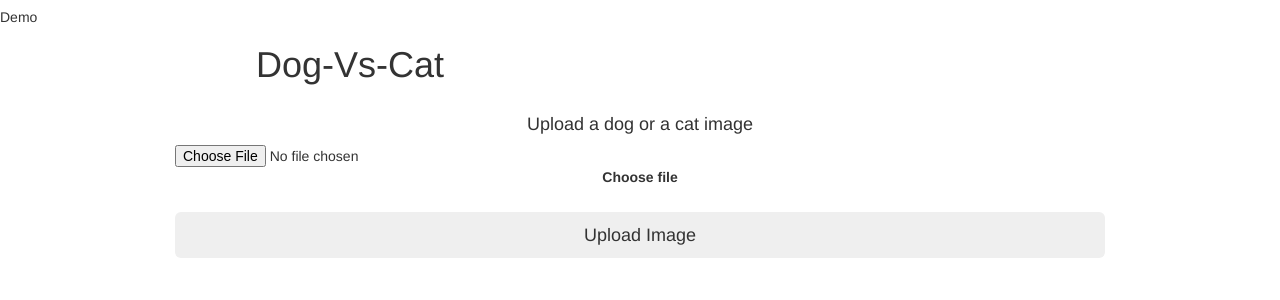
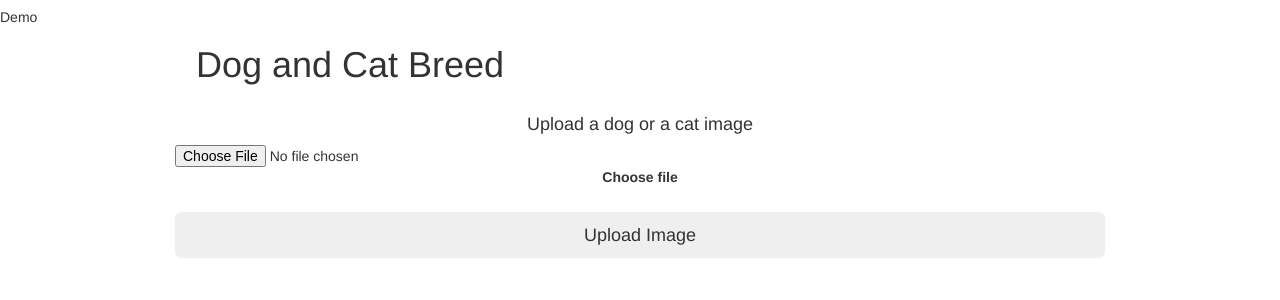
Before and after one commit to sunhwan/fastai-playground, a Flask app: page / in a window 1280 px wide. Shown: the top 300 px of the page. Run offline with Flask 2, Linux system fonts and the light colour scheme; parts of the project's set-up code (start-up, migrations or seed data) failed here and were passed over; some libraries are stand-ins or nearby versions.

Commit message:
update pet breeds notebook

```diff
--- a/02-pet-breeds/www/templates/main.html
+++ b/02-pet-breeds/www/templates/main.html
@@ -52,11 +52,11 @@ img.Image{
 
 {% block content %}
     <div class="pricing-header px-3 py-3 pt-md-5 pb-md-4 mx-auto text-center">
-      <h1 class="display-4">Dog-Vs-Cat</h1>
+      <h1 class="display-4">Dog and Cat Breed</h1>
       <p class="lead">
       {% if preds %}
         <img src="{{ url_for('uploaded_file', filename=filename) }}" class="Image">
-	It's <b>{{ preds[0] }}</b>!!
+	<p>It's <b>{{ preds[0] }}</b>!!</p>
       {% endif %}
       </p>
     </div>
```
Also changed, not shown: 2 other files.
